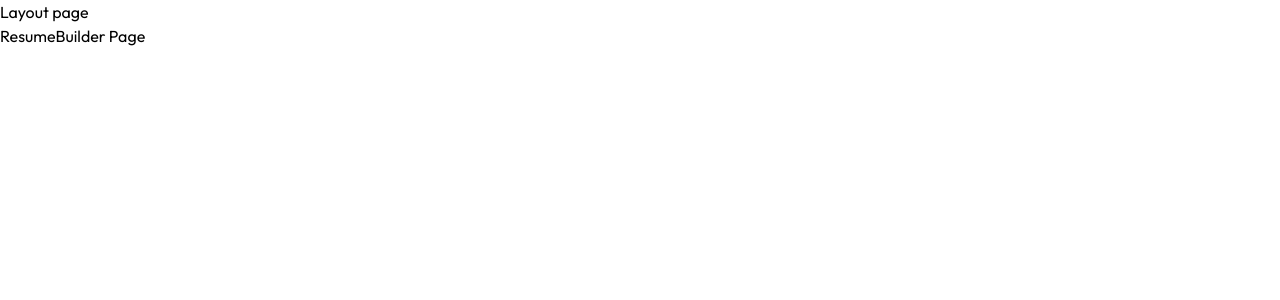
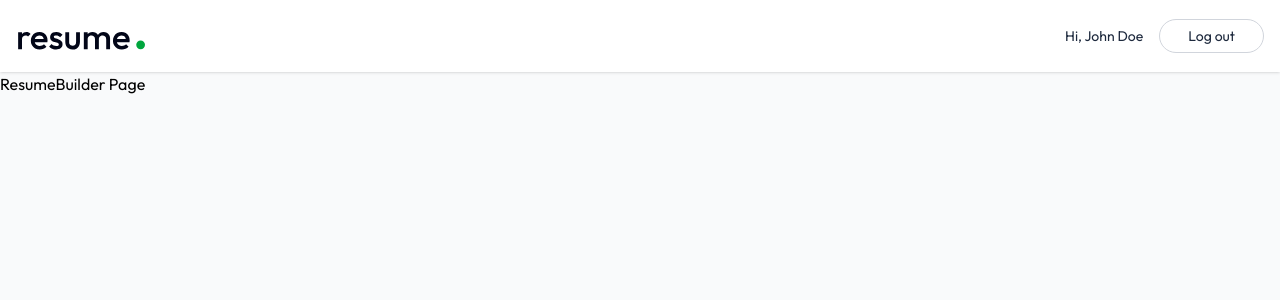
Before and after one commit to tushargupta8954/Resume-Builder, a React (Vite) app in the folder client/: page /app/builder/1 in a window 1280 px wide. Shown: the top 300 px of the page. Built offline with nearby package versions, Linux system fonts and the light colour scheme; a web font is replaced by a local one.

Commit message:
Created the Navbar for user's Dashboard

```diff
--- /dev/null
+++ b/client/src/components/Navbar.jsx
@@ -0,0 +1,27 @@
+import React from 'react'
+import { Link, useNavigate } from 'react-router-dom'
+
+const Navbar = () => {
+
+    const user = {name: 'John Doe' }
+    const navigate = useNavigate()
+    const logoutUser = ()=>{
+        navigate('/')
+    }
+  return (
+    <div className='shadow bg-white'>
+        <nav className='flex items-center justify-between max-w-7xl mx-auto px-4 py-3.5 text-slate-800 transition-all'>
+            <Link to='/'>
+                <img src="/logo.svg" alt="logo" className='h-11 w-auto' />
+            </Link>
+            <div className='flex items-center gap-4 text-sm'>
+                <p className='max-sm:hidden'>Hi, {user?.name}</p>
+                <button onClick={logoutUser} className='bg-white hover:bg-slate-50 border border-gray-300 px-7 py-1.5 rounded-full active-scale-95 transition-all
+                 '>Log out</button>
+            </div>
+        </nav>
+    </div>
+  )
+}
+
+export default Navbar
--- a/client/src/pages/Layout.jsx
+++ b/client/src/pages/Layout.jsx
@@ -1,12 +1,15 @@
 import React from 'react'
 import { Outlet } from 'react-router-dom'
+import Navbar from '../components/Navbar'
 
 const Layout = () => {
   return (
     <div>
-      <h1>Layout page</h1>
-      <div>
+
+      <div className='min-h-screen bg-gray-50'>
+        <Navbar/>
         <Outlet/>
+
       </div>
     </div>
   )
```
